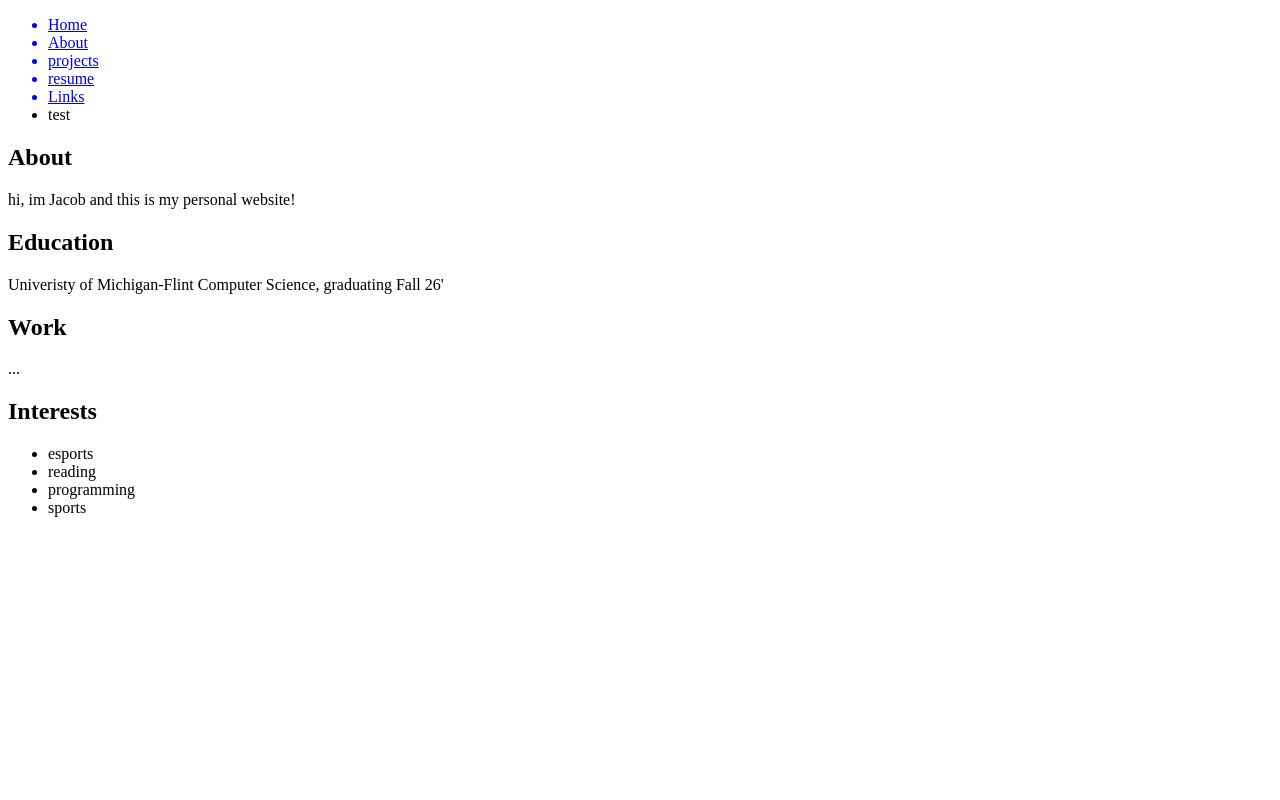
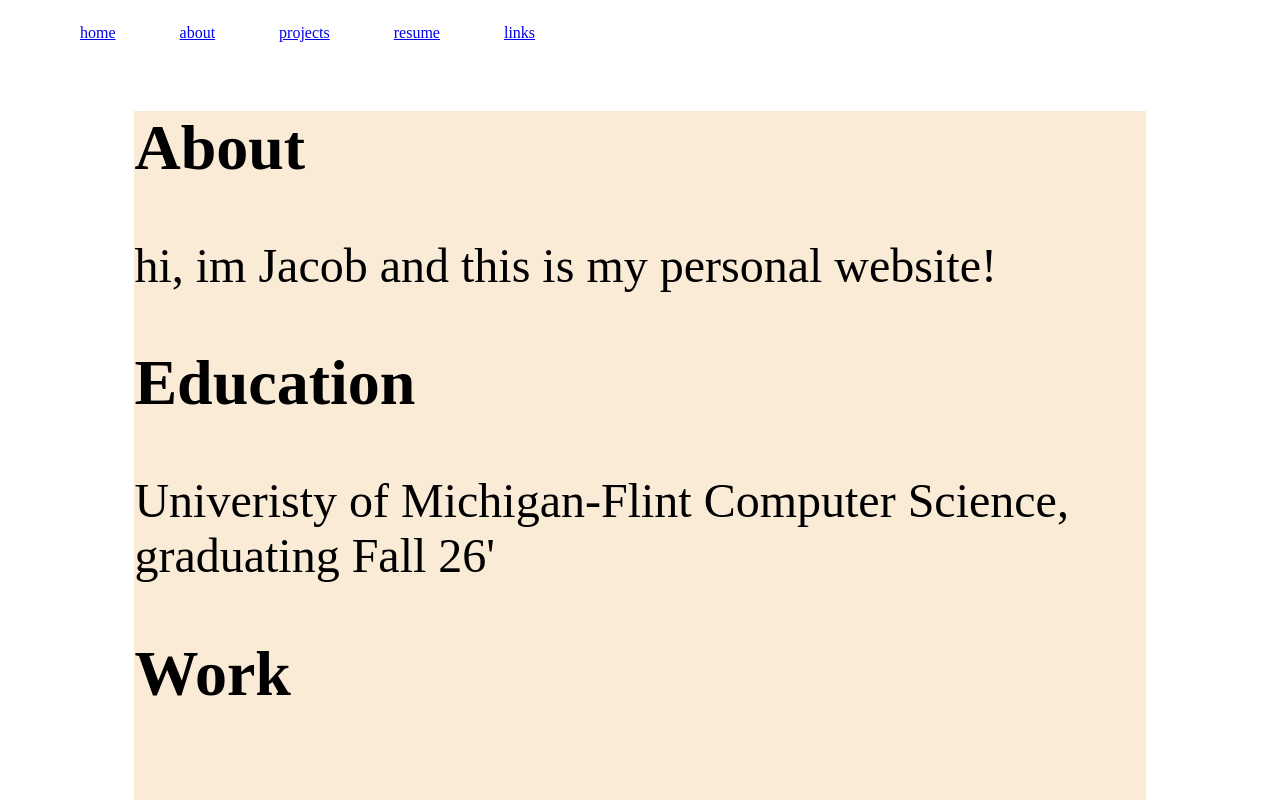
Before and after one commit to j-klamerus/jklamerus-personal-site, a React (Vite) app: page /#/about in a window 1280 px wide. Shown: the top 800 px of the page. Built offline with nearby package versions, Linux system fonts and the light colour scheme.

Commit message:
we gaming

```diff
--- a/src/App.css
+++ b/src/App.css
@@ -0,0 +1,12 @@
+.flag_container {
+    background-color: red;
+}
+
+.about_container {
+    display: flex;
+    flex-direction: column;
+    justify-content: center;
+    align-items: center;
+    margin: auto;
+    padding-top: 4rem;
+}
--- a/src/App.tsx
+++ b/src/App.tsx
@@ -6,7 +6,13 @@ function App() {
   return (
     <>
       <Navbar></Navbar>
-      Home page
+      <div className='about_container'>
+        <h2>Jacob Klamerus</h2>
+        <p>aspiring software engineer</p>
+      </div>
+      <div className='about_container'>
+        <img src="/flag.svg" className='flag_container'></img>
+      </div>
     </>
   )
 }
--- /dev/null
+++ b/src/components/about.module.css
@@ -0,0 +1,11 @@
+.container {
+    width: 80%;
+    margin: auto;
+    background-color: antiquewhite;
+}
+.about_headers {
+    font-size: 4rem;
+}
+.about_info {
+    font-size: 3rem;
+}
--- a/src/components/about.tsx
+++ b/src/components/about.tsx
@@ -1,22 +1,25 @@
 import Navbar from "./navbar"
+import styles from "./about.module.css"
 
 function About() {
     return(
         <div>
             <Navbar/>
-            <h2>About</h2>
-            <p>hi, im Jacob and this is my personal website!</p>
-            <h2>Education</h2>
-            <p>Univeristy of Michigan-Flint Computer Science, graduating Fall 26'</p>
-            <h2>Work</h2>
-            <p>...</p>
-            <h2>Interests</h2>
-            <ul>
-                <li>esports</li>
-                <li>reading</li>
-                <li>programming</li>
-                <li>sports</li>
-            </ul>
+            <div className={styles.container}>
+                <h2 className={styles.about_headers}>About</h2>
+                    <p className={styles.about_info}>hi, im Jacob and this is my personal website!</p>
+                <h2 className={styles.about_headers}>Education</h2>
+                    <p className={styles.about_info}>Univeristy of Michigan-Flint Computer Science, graduating Fall 26'</p>
+                <h2 className={styles.about_headers}>Work</h2>
+                    <p className={styles.about_info}>...</p>
+                <h2 className={styles.about_headers}>Interests</h2>
+                <ul className={styles.about_headers}>
+                    <li className={styles.about_info}>esports</li>
+                    <li className={styles.about_info}>reading</li>
+                    <li className={styles.about_info}>programming</li>
+                    <li className={styles.about_info}>sports</li>
+                </ul>
+            </div>
         </div>
     )
 }
--- /dev/null
+++ b/src/components/navbar.module.css
@@ -0,0 +1,7 @@
+.nav_list {
+    display: inline-block;
+}
+.nav_item {
+    display: inline;
+    padding: 2rem;
+}
--- a/src/components/navbar.tsx
+++ b/src/components/navbar.tsx
@@ -1,18 +1,16 @@
 import { Link } from "react-router-dom";
+import styles from "./navbar.module.css"
 
 function Navbar() {
     return(
         <nav>
-        <ul>
-          <Link to="/"><li>Home</li></Link>
-          <Link to="/about"><li>About</li></Link>
-          <Link to="/projects"><li>projects</li></Link>
-          <Link to="/resume"><li>resume</li></Link>
-          <Link to="/links"><li>Links</li></Link>
-          <li>
-            test
-          </li>
-        </ul>
+            <ul className={styles.nav_list}>
+                <Link to="/"><li className={styles.nav_item}>home</li></Link>
+                <Link to="/about"><li className={styles.nav_item}>about</li></Link>
+                <Link to="/projects"><li className={styles.nav_item}>projects</li></Link>
+                <Link to="/resume"><li className={styles.nav_item}>resume</li></Link>
+                <Link to="/links"><li className={styles.nav_item}>links</li></Link>
+            </ul>
       </nav>
     )
 }
```
Also changed, not shown: public/flag.svg (added).
